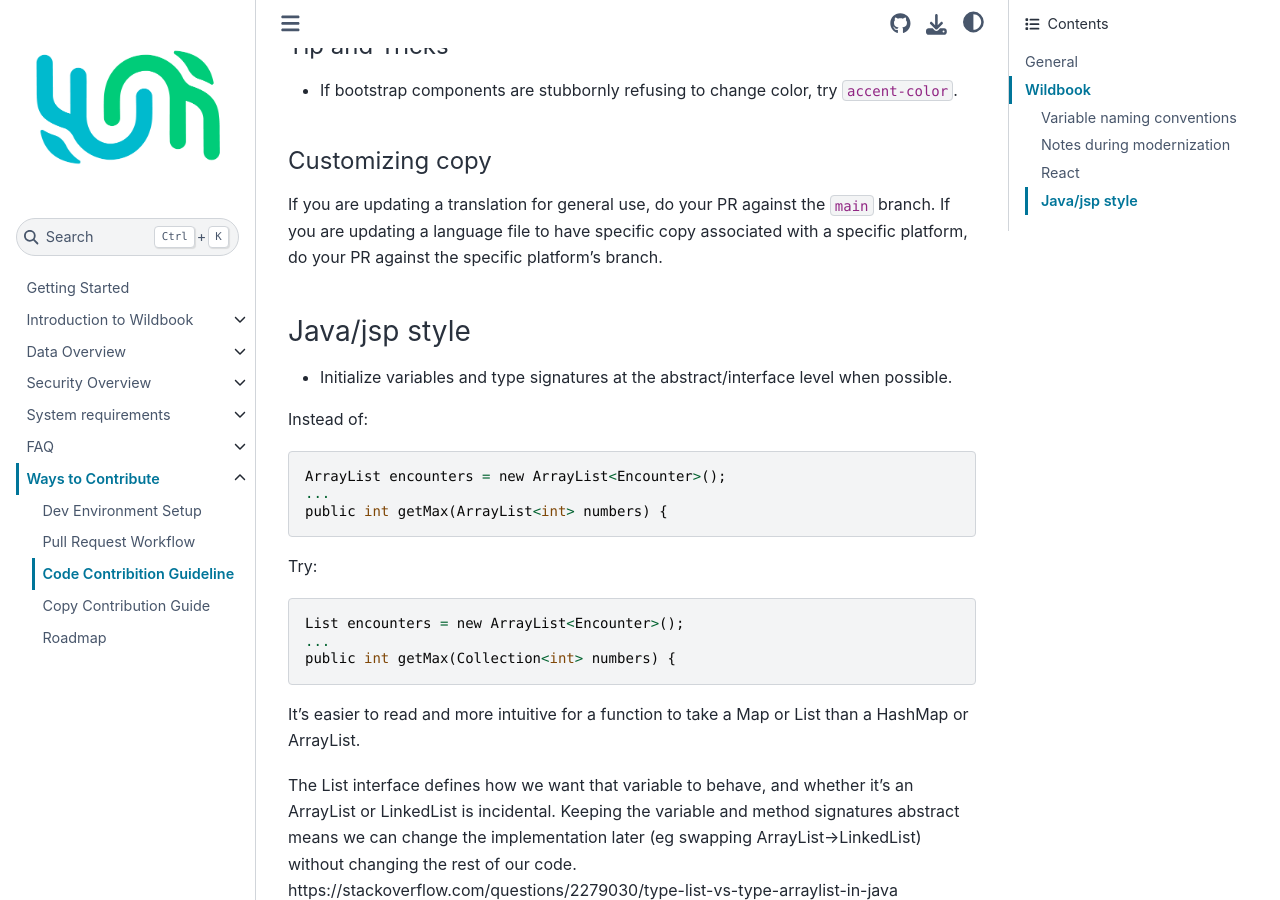
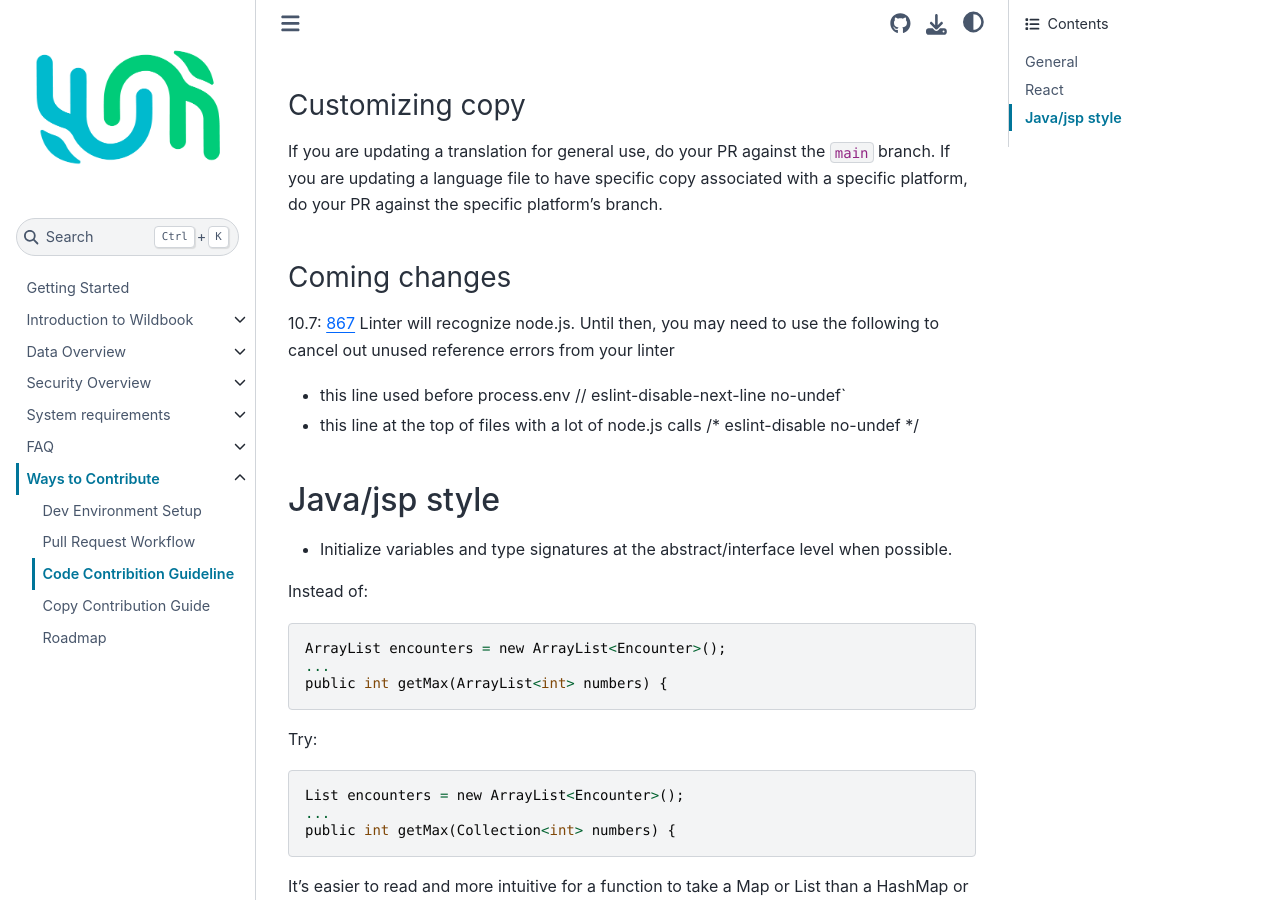
Before and after one commit to WildMeOrg/wildbook-docs, a Sphinx documentation site: the page built from docs/contribute/code-guide.md, in a window 1280 px wide and 900 px high, scrolled down 3668 px. Built offline with Sphinx 7.4.7 and the Sphinx Book theme 1.1.4, drawn with Linux system fonts in a browser that asks for light colours; some of the changed text lies outside the part shown.

Commit message:
coming changes
added code standards the reference coming changes in 10.7 (and some page clean up)

```diff
--- a/docs/contribute/code-guide.md
+++ b/docs/contribute/code-guide.md
@@ -1,4 +1,6 @@
 # Code Contribition Guideline
+
+Presently, Wildbook is a tomcat application leveraging jsp as the frontend. We are transitioning to a react frontend with a standardized REST API framework. We are iteratively removing jsp pages. For more details on the trajectory of page updates, see the roadmap.
 
 ## General
 * DRY Principle: Do Not Repeat Yourself. Avoid code duplication by reusing components, functions, and styles. This not only minimizes the codebase but also simplifies maintenance and updates.
@@ -28,9 +30,6 @@ Ensure that the key is all caps with underscores as separators and is human-legi
 #### Jsp
 `.properties` files in the `resources/bundles` language folders are used to generate translations for different supported languages. If you add a new string to the system, add the string to the appropriate `.properties` file, and make sure the string is available across `en`, `de`, `es`, `fr`, and `it`. Either provide the English string in all files, or provide the translated string in each one.
 
-## Wildbook
-Presently, Wildbook is a tomcat application leveraging jsp as the frontend. We are transitioning to a react frontend with a standardized REST API framework. We are iteratively removing jsp pages. For more details on the trajectory of page updates, see the roadmap.
-
 ### Variable naming conventions
 * Camel case
 * Don’t use single-letter variable names (no matter how temporary you think the code is)
@@ -45,18 +44,18 @@ Because we are transitioning between tech stacks, there are some places where co
   * `servletResponseTemplate.htm`
 * If changing a dropdown in a .jsp page, use the library `select 2`. It provides a single line component update that adds in the ability to filter the dropdown. For example: `$('#selectCode').select2({width: '100%'});`
 
-### React
-#### Plugins used
+## React
+### Plugins used
 * `eslint-plugin-react`: For React best practices.
 * `eslint-plugin-react-hooks`: Ensures correct use of hooks.
 
-#### Relevant rules
+### Relevant rules
 * Semicolons are required ("semi": 2).
 * JSX is allowed in both .js and .jsx files ("react/jsx-filename-extension": 0).
 * Console statements show warnings ("no-console": 1).
 * React Hooks rules are enforced ("react-hooks/rules-of-hooks": "error").
 
-#### Best practices
+### Best practices
 * _Prefer Bootstrap Classes_: Always use Bootstrap's utility classes for styling when possible. This ensures consistency across the project and leverages Bootstrap's responsive features. Only use custom CSS or inline styles when the desired styling cannot be achieved with Bootstrap.
 * _Code Consistency_: We are using eslint and prettier to enforce a consistent coding style throughout the project. This includes consistent naming conventions, file and folder structure, and code formatting.
 * _Componentization_: Break down the UI into reusable components to maximize code reusability and clarity. Each component should have a well-defined purpose and should operate independently as much as possible.
@@ -64,13 +63,19 @@ Because we are transitioning between tech stacks, there are some places where co
 * _UseEffect Best Practices_: When using `useEffect`, always include all dependencies in the dependency array to avoid bugs related to stale state and props. Also, be sure to return a cleanup function to avoid memory leaks, especially when subscribing to external data sources.
 * _Props Validation_: Use `PropTypes` to validate props passed to a component, or consider using TypeScript for static type checking throughout the application. This can prevent many runtime errors and improve developer productivity.
 
-#### Tip and Tricks
+### Tip and Tricks
 * If bootstrap components are stubbornly refusing to change color, try `accent-color`.
 
-#### Customizing copy
+### Customizing copy
 If you are updating a translation for general use, do your PR against the `main` branch. If you are updating a language file to have specific copy associated with a specific platform, do your PR against the specific platform's branch.
 
-### Java/jsp style
+### Coming changes
+10.7: [867](https://github.com/WildMeOrg/Wildbook/issues/867) Linter will recognize node.js. Until then, you may need to use the following to cancel out unused reference errors from your linter
+* this line used before process.env // eslint-disable-next-line no-undef`
+* this line at the top of files with a lot of node.js calls /* eslint-disable no-undef */
+
+## Java/jsp style
+
 * Initialize variables and type signatures at the abstract/interface level when possible.
 
 Instead of:
```
